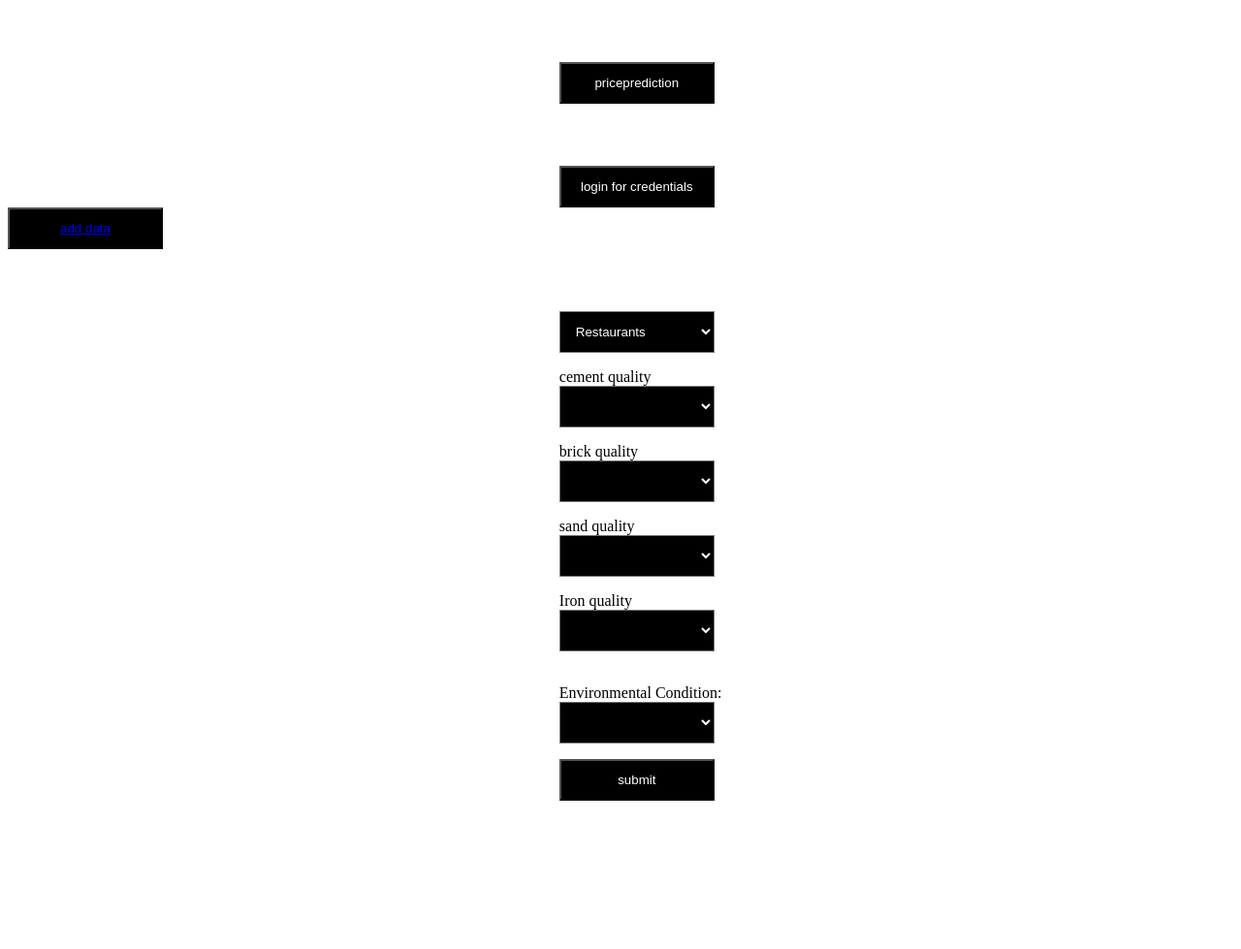
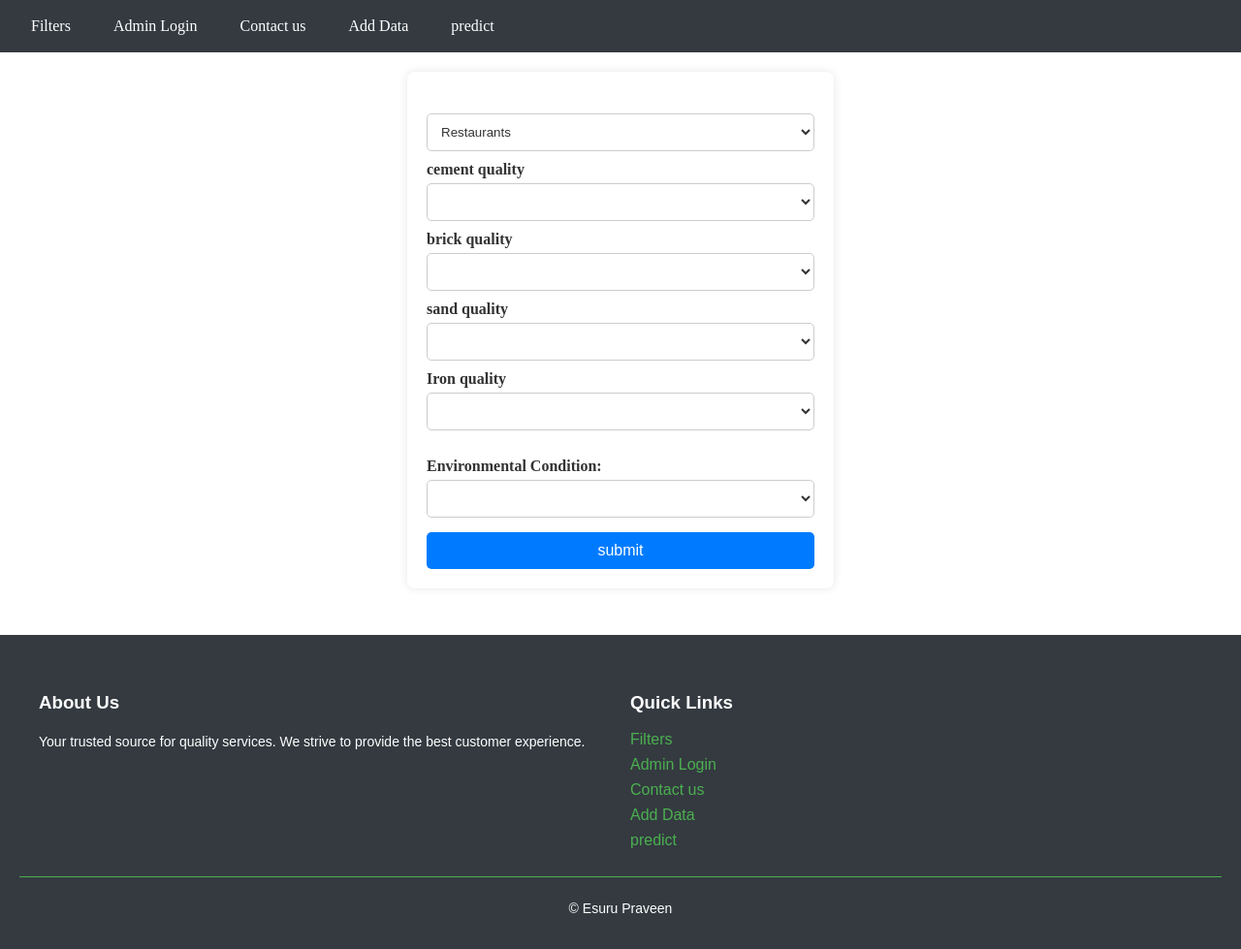
Before and after one commit to ESURU-PRAVEEN28/track3D, a Django app: page / in a window 1280 px wide. Shown: the whole page at 97% size. Before the commit the page ends 826 px from the top, so only its background shows below. Run offline with Django 5.2, Linux system fonts and the light colour scheme.

Commit message:
learning net things

```diff
--- a/con_app/admin.py
+++ b/con_app/admin.py
@@ -6,7 +6,7 @@ class Con(admin.ModelAdmin):
     list_display = ["ConstructionType"	,"ConstructionName" ,
                     "CementQuality"	,"CementPrice",
                     "BrickQuality"	,"BrickPrice",
-                    "SandQuality",	"SandPrice"]
+                    "SandQuality",	"SandPrice" , "Seller"]
 class ConstructionResource(resources.ModelResource):
     class Meta:
         model = Construction
--- /dev/null
+++ b/con_app/templates/master.html
@@ -0,0 +1,241 @@
+<html lang="en">
+<head>
+    <meta charset="UTF-8">
+    <meta name="viewport" content="width=device-width, initial-scale=1.0">
+    {% block extra_css %}{% endblock %}
+    {% block title %}<title></title>{% endblock %}
+
+</head>
+<style>/* Navbar container */
+.navbar {
+    display: flex;
+    justify-content: space-between;
+    align-items: center;
+    padding: 10px 20px;
+    background-color: #343a40; /* Dark gray background */
+    color: #ffffff; /* White text */
+    position: relative; /* Ensure navbar is positioned relative */
+    z-index: 1000; /* Ensure navbar stays above everything */
+}
+
+/* Logo */
+
+
+/* Navbar links */
+.navbar .nav-links {
+    display: flex;
+    gap: 20px;
+    z-index: 1001; /* Ensure the dropdown stays above other content */
+}
+
+/* Navbar links - when active */
+.navbar .nav-links.active {
+    display: flex;
+    flex-direction: column;
+    position: absolute;
+    top: 60px; /* Place it under navbar */
+    right: 20px;
+    width: 200px;
+    background-color: #343a40;
+    border-radius: 8px;
+}
+
+/* Navbar links - for large screens */
+.navbar .nav-links {
+    display: flex; /* Horizontal layout for large screens */
+    gap: 20px;
+}
+
+/* Navbar links */
+.navbar .nav-links a {
+    color: #ffffff;
+    text-decoration: none;
+    font-size: 16px;
+    padding: 8px 12px;
+    border-radius: 4px;
+    transition: background-color 0.3s;
+}
+
+.navbar .nav-links a:hover {
+    background-color: #4caf50; /* Hover effect */
+    color: #ffffff;
+}
+
+/* Mobile menu button */
+.navbar .menu-toggle {
+    display: none;
+    font-size: 24px;
+    cursor: pointer;
+}
+
+/* Responsive styles */
+@media screen and (max-width: 768px) {
+    .navbar .menu-toggle {
+        display: block;
+    }
+
+    .navbar .nav-links {
+        display: none; /* Hide links by default */
+        position: absolute;
+        top: 60px;
+        right: 20px;
+        width: 200px;
+        background-color: #343a40;
+        border-radius: 8px;
+        flex-direction: column; /* Stack links vertically */
+        gap: 10px;
+    }
+
+    .navbar .nav-links.active {
+        display: flex; /* Show links when active */
+    }
+}</style>
+<body>
+    <nav class="navbar">
+
+        <div class="menu-toggle" onclick="toggleMenu()">☰</div>
+        <div class="nav-links">
+             <a href="{% url 'userinput' %}">Filters</a>
+                <a href="{% url 'custom_admin_login' %}">Admin Login</a>
+                <a href="{% url 'contact'%}">Contact us</a>
+              <a href="{% url 'add'%}">Add Data</a>
+
+               <a href="{% url 'recommend_material' %}">predict</a>
+        </div>
+        <!-- Time Display Div inside navbar -->
+        <div id="timeDisplay" class="time-display" style="display: none;"></div>
+    </nav>
+
+    <script>
+
+
+    function toggleMenu() {
+        const navLinks = document.querySelector('.nav-links');
+        navLinks.classList.toggle('active');
+    }
+
+
+    </script>
+
+{% block content %}
+{% endblock %}
+
+<footer class="footer">
+    <div class="footer-container">
+        <div class="footer-about">
+            <h3>About Us</h3>
+            <p>Your trusted source for quality services. We strive to provide the best customer experience.</p>
+        </div>
+        <div class="footer-links">
+            <h3>Quick Links</h3>
+            <ul>
+                <li><a href="{% url 'userinput' %}">Filters</a></li>
+                <li><a href="{% url 'custom_admin_login' %}">Admin Login</a></li>
+                <li><a href="{% url 'contact'%}">Contact us</a></li>
+              <li><a href="{% url 'add'%}">Add Data</a></li>
+
+                <li><a href="{% url 'recommend_material' %}">predict</a></li>
+            </ul>
+        </div>
+
+    </div>
+    <div class="footer-bottom">
+        <p>&copy; Esuru Praveen</p>
+    </div>
+</footer>
+
+
+
+
+
+
+
+
+
+
+
+
+
+
+
+<style>
+    .time-display {
+        font-size: 14px;
+        color: #ffffff;
+        font-weight: bold;
+        position: absolute;
+        left: 50%;
+        transform: translateX(-50%);
+    }
+
+
+
+      /* Footer Styles */
+.footer {
+    background-color: #343a40; /* Dark background */
+    color: #ffffff; /* White text */
+    padding: 40px 20px 20px;
+    font-family: Arial, sans-serif;
+}
+.footer-container {
+    display: flex;
+    justify-content: space-between;
+    flex-wrap: wrap;
+    gap: 20px;
+    max-width: 1200px;
+    margin: 0 auto;
+}
+.footer-container div {
+    flex: 1;
+    min-width: 200px;
+}
+.footer-about p {
+    font-size: 14px;
+    line-height: 1.6;
+}
+.footer-links ul {
+    list-style: none;
+    padding: 0;
+    margin: 0;
+}
+.footer-links li {
+    margin: 8px 0;
+}
+.footer-links a {
+    color: #4caf50; /* Green link color */
+    text-decoration: none;
+    transition: color 0.3s;
+}
+.footer-links a:hover {
+    color: #ffffff;
+}
+.footer-social .social-icons {
+    display: flex;
+    gap: 15px;
+    flex-wrap: wrap;
+}
+.footer-social a {
+    color: #4caf50;
+    text-decoration: none;
+    font-size: 16px;
+    transition: color 0.3s;
+}
+.footer-social a:hover {
+    color: #ffffff;
+}
+.footer-bottom {
+    text-align: center;
+    margin-top: 20px;
+    font-size: 14px;
+    border-top: 1px solid #4caf50;
+    padding-top: 10px;
+}
+
+
+
+/* this correct */
+
+</style>
+
+</body>
+</html>
--- a/con_app/templates/userinput.html
+++ b/con_app/templates/userinput.html
@@ -1,36 +1,26 @@
-<!doctype html>
-<html lang="en">
-<head>
-    <meta charset="UTF-8">
-    <meta name="viewport"
-          content="width=device-width, user-scalable=no, initial-scale=1.0, maximum-scale=1.0, minimum-scale=1.0">
-    <meta http-equiv="X-UA-Compatible" content="ie=edge">
-    <title>Document</title>
-</head>
-<style>div{
-display :flex;
-border: solid black 2px;
-justify-content:center;
-width:300px;
-}</style>
-<body>
-<form  action="{% url 'recommend_material'%}" >
-    {% csrf_token %}
-<button >priceprediction</button>
-    </form>
+{% extends 'master.html'%}
+{% load static %}
+{% block title %}<title>Home</title>{% endblock %}
+
+{% block content %}
+<!--<form  action="{% url 'recommend_material'%}" >-->
+<!--    {% csrf_token %}-->
+<!--<button >priceprediction</button>-->
+<!--    </form>-->
 
 
 
-<form action="{% url 'custom_admin_login'%}">
-    <button>login for credentials
-    </button>
-</form>
+<!--<form action="{% url 'custom_admin_login'%}">-->
+<!--    <button>login for credentials-->
+<!--    </button>-->
+<!--</form>-->
 
 
-<button><a href="/add/">add data</a></button>
+<!--<button><a href="/add/">add data</a></button>-->
 <form method="post" action="{% url 'userinput' %}">
     {% csrf_token %}
-
+<br>
+    <div class = "name">
     <select name="name" required  >
             <option value="Restaurants">Restaurants</option>
             <option value="Resorts">Resorts</option>
@@ -55,37 +45,48 @@ width:300px;
             <option value="Temples">Temples</option>
             <option value="FunctionHall">FunctionHall</option>
 
-    </select>
-     cement quality
+    </select><br>
+        </div>
+    <div class="cement quality">
+     <label>cement quality</label>
     <select name="cq">
             <option value="High">High</option>
             <option value="Low">Low</option>
             <option value="Medium" >Medium</option>
         <option  selected></option>
-    </select>
-    brick quality
+    </select><br>
+        </div>
+    <div class="brick quality">
+    <label>brick quality</label>
     <select name="bq">
             <option value="High">High</option>
             <option value="Low">Low</option>
             <option value="Medium" >Medium</option>
         <option selected></option>
-    </select>
-    sand quality
+    </select><br>
+        </div>
+    <div class ="sand quality">
+    <label>sand quality</label>
     <select name="sq">
             <option value="High">High</option>
             <option value="Low">Low</option>
             <option value="Medium" >Medium</option>
         <option selected></option>
     </select>
-     Iron quality
+    <br>
+        </div>
+    <div class=" iron quality">
+     <label>Iron quality</label>
     <select name="iq">
             <option value="High">High</option>
             <option value="Low">Low</option>
             <option value="Medium" >Medium</option>
         <option selected></option>
     </select>
+        </div>
         <br>
-        Environmental Condition:
+    <div class="Environmental Condition">
+        <label>Environmental Condition:</label>
          <select name="ec">
             <option value="tightsoil">tightsoil</option>
             <option value="loosesoil">loosesoil</option>
@@ -95,72 +96,141 @@ width:300px;
             <option value="Hightemp" >Hightemp</option>
         <option selected></option>
          </select>
+        </div>
 
     <button type="submit">submit</button>
 
 </form>
+<div class="filterdata">
 {% if data %}
 {% for d in data%}
-<div>
-{{d.ConstructionName}}
-    <br>
-{{d.ConstructionType}}<br>
+<form method="post" action="{% url 'viewdetails'%}">
+    {% csrf_token %}
 
-{{d.CementPrice}}<br>
-{{d.SandPrice}}<br>
-{{d.BrickPrice}}<br>
-{{d.IronPrice}}<br>
-{{d.Seller}}<br>
-{{d.Price}}<br>
-</div>
-<br>
+    <div class="fill">
+        <h4>{{d.ConstructionName}}</h4>
+        <h4>{{d.ConstructionType}}</h4>
+        <h4>{{d.CementPrice}}</h4>
+        <h4>{{d.SandPrice}}</h4>
+        <h4>{{d.BrickPrice}}</h4>
+        <h4>{{d.IronPrice}}</h4>
+        <h4>{{d.Seller}}</h4>
+        <h4>{{d.Price}}</h4>
+        <input type="hidden" value={{d.ConstructionName}} name="cn">
+        <input type="hidden" value={{d.ConstructionType}} name="ct">
+        <button type="submit" >check details</button>
 
+    </div>
+</a></form>
 {%endfor%}
 
 {%endif%}
-</body>
+</div>
 
 
 
 
 <style>
+body {
 
-    form{
+    margin: 0;
+    flex-direction: column;
+    align-items: center;
+    justify-content: center;
+    min-height: 100vh;
+}
 
+
+form {
+    background: white;
+    padding: 20px;
+    border-radius: 8px;
+    box-shadow: 0 0 10px rgba(0, 0, 0, 0.1);
+    max-width: 400px;
     margin:auto;
-    margin-top:4rem;
-    margin-left:45%;
+    margin-top:20px;
+    width: 100%;
+}
 
-    }
-    select{
-    display:flex;
-    padding:12px;
-    margin-bottom:16px;
-    background:black;
-    color:white;
-    width:10rem;
+label {
+    font-weight: bold;
+    display: block;
+    margin-top: 10px;
+    color: #333;
+}
+
+select {
+    width: 100%;
+    padding: 10px;
+    margin-top: 5px;
+    border: 1px solid #ccc;
+    border-radius: 5px;
+    background: #fff;
+    color: #333;
+}
+
+h4{
+margin:0px;
+}
+
+button {
+    margin-top: 15px;
+    width: 100%;
+    padding: 10px;
+    border: none;
+    background: #007BFF;
+    color: white;
+    font-size: 16px;
+    cursor: pointer;
+    border-radius: 5px;
+    transition: background 0.3s;
+}
+
+button:hover {
+    background: #0056b3;
+}
+
+/* Filtered Data Styling */
+.filterdata {
+
+  display: grid;
+    grid-template-columns: repeat(auto-fit, minmax(220px, 1fr)); /* Responsive grid */
+    gap: 20px;
+    margin:auto;
+    margin-top:3rem;
+
+}
+
+.fill {
+   background-color: #ffffff;
+    box-shadow: 0 11px 20px rgba(0, 0, 0, 0.4);
+    border-radius: 12px;
+    padding: 10px;
+    text-align: left;
+    transform: scale(1);
+    transition: transform 0.3s ease, box-shadow 0.3s ease;
+    display: flex;
+    flex-direction: column;
+
+    height: 180px; /* Fixed height to make all cards equal */
+}
+
+/* Responsive Design */
+@media (max-width: 480px) {
+    form {
+        padding: 15px;
     }
 
-
-    select:hover{
-    background:white;
-    color:black;
+    select, button {
+        font-size: 14px;
+        padding: 8px;
     }
-
-    button{
-    color:white;
-    background:black;
-    padding:12px;
-    width:10rem;
-    }
-
-    button:hover
-    {
-    color:black;
-    background:white;
-    cursor:pointer;
-    }
+}
 </style>
 
 
-</html>
+
+
+
+
+{% endblock %}
--- a/con_app/urls.py
+++ b/con_app/urls.py
@@ -1,8 +1,13 @@
 from django.urls import path
-from .views import userinput,custom_admin_login
+from .views import userinput,custom_admin_login,viewdetails
+from .sendingmail import contact_view
 
 
 urlpatterns=[
      path("",userinput,name="userinput"),
 path('admin/login/', custom_admin_login, name='custom_admin_login'),
+
+path('contact/', contact_view, name='contact'),
+    path('viewdetails/',viewdetails,name="viewdetails")
+
  ]
--- a/con_app/views.py
+++ b/con_app/views.py
@@ -63,3 +63,14 @@ def custom_admin_login(request):
         form = AuthenticationForm()
 
     return render(request, 'admin/login.html', {'form': form})
+
+
+
+@csrf_exempt
+def viewdetails(request):
+    if request.method =="POST":
+        cn=request.POST.get("cn")
+        ct=request.POST.get("ct")
+        data=Construction.objects.filter(ConstructionType=ct,ConstructionName=cn)
+        print(data)
+    return render(request,"viewdetails.html",{"da":data})
--- a/recommendations/templates/recommendations/form.html
+++ b/recommendations/templates/recommendations/form.html
@@ -4,6 +4,7 @@
     <title>Construction Material Recommendation</title>
 </head>
 <body>
+
     <h2>Enter Construction Details</h2>
     <form method="POST">
         {% csrf_token %}
@@ -77,5 +78,7 @@
 
         <button type="submit">Get Recommendation</button>
     </form>
+
+
 </body>
 </html>
--- a/recommendations/templates/recommendations/results.html
+++ b/recommendations/templates/recommendations/results.html
@@ -4,7 +4,10 @@
     <title>Recommended Price</title>
 </head>
 <body>
+
     <h2>Predicted Construction Cost: ₹{{ predicted_price }}</h2>
     <a href="{% url 'recommend_material' %}">Try Again</a>
+
+
 </body>
 </html>
```
Also changed, not shown: con_app/sendingmail.py (added, +27 -0 lines), con_app/templates/contact.html (added, +84 -0 lines), con_app/templates/viewdetails.html (added, +30 -0 lines), construction_material/settings.py (+8 -0 lines), recommendations/templates/recommendations/add.html (+12 -14 lines), db.sqlite3, recommendations/construction_data.csv, 2 other files.
